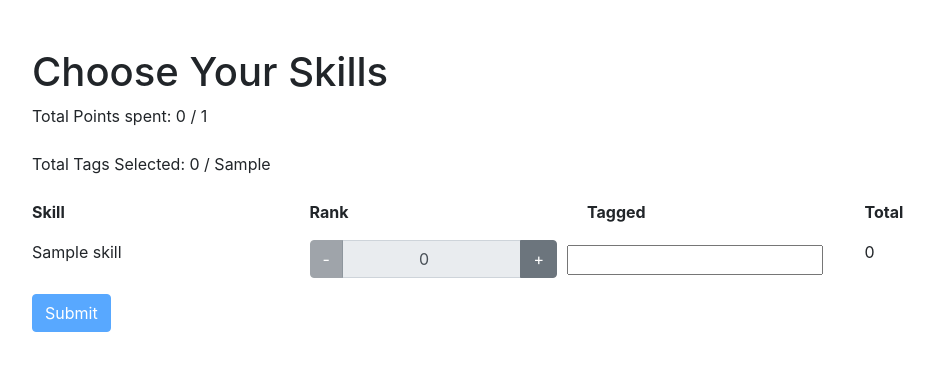
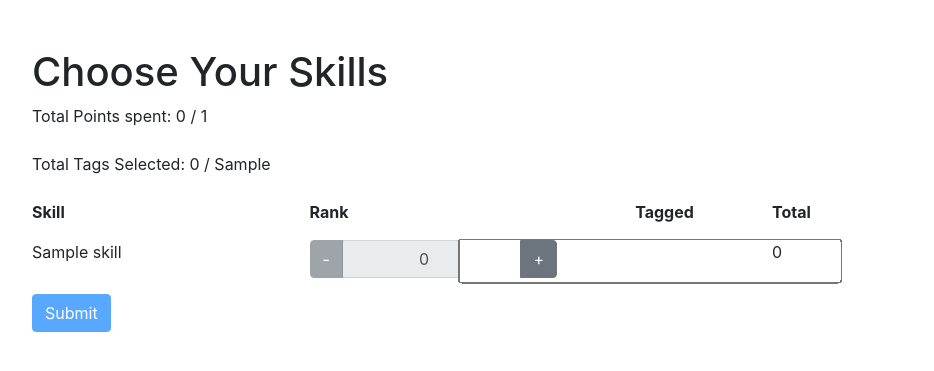
Before and after one commit to Hillgrove/Fallout2D20-Character-Creator, a Flask app: template app/templates/choose_skills.html in a window 1280 px wide. Shown: the part 56-427 px from the top of the page, without its empty margins (68-1002 px from the left). Run offline with Flask 3, Linux system fonts and the light colour scheme; tables that the repository leaves empty hold one stand-in row (values such as "Sample post"); the template is opened without the code that fills it: values that come from a table or form of the project are taken from there, most other values are stand-ins (such as "Sample title", 1, 10 or a date in 2020); form fields are guessed from the names that the template uses; some libraries are stand-ins or nearby versions.

Commit message:
centered tagged column and make buttons bigger

```diff
--- a/app/templates/choose_skills.html
+++ b/app/templates/choose_skills.html
@@ -20,7 +20,7 @@
             <div class="row mb-3">
                 <div class="col-md-3"><strong>Skill</strong></div>
                 <div class="col-md-3"><strong>Rank</strong></div>
-                <div class="col-md-3"><strong>Tagged</strong></div>
+                <div class="col-md-2 text-center"><strong>Tagged</strong></div> <!-- Centered title -->
                 <div class="col-md-3"><strong>Total</strong></div>
             </div>
             {% for skill in skills %}
@@ -43,8 +43,8 @@
                     </div>
 
                     <!-- Tagged -->
-                    <div class="col-md-3">
-                        {{ form['tagged_' ~ skill.id](class="form-check-input tagged-checkbox", disabled=(skill.name in free_tag_skills)) }}
+                    <div class="col-md-2 d-flex justify-content-center align-items-center">
+                        {{ form['tagged_' ~ skill.id](class="form-check-input tagged-checkbox custom-checkbox") }}
                     </div>
 
                     <!-- Total Sum -->
@@ -57,6 +57,13 @@
         <button type="submit" class="btn btn-primary" id="submit-button" disabled>Submit</button>
     </form>
 </div>
+
+<style>
+    .custom-checkbox {
+        transform: scale(1.5); /* Adjust the scale value to make the checkbox bigger */
+        margin-right: 10px; /* Optional: adds space to the right of the checkbox */
+    }
+</style>
 
 <script>
 document.addEventListener('DOMContentLoaded', function () {
```
